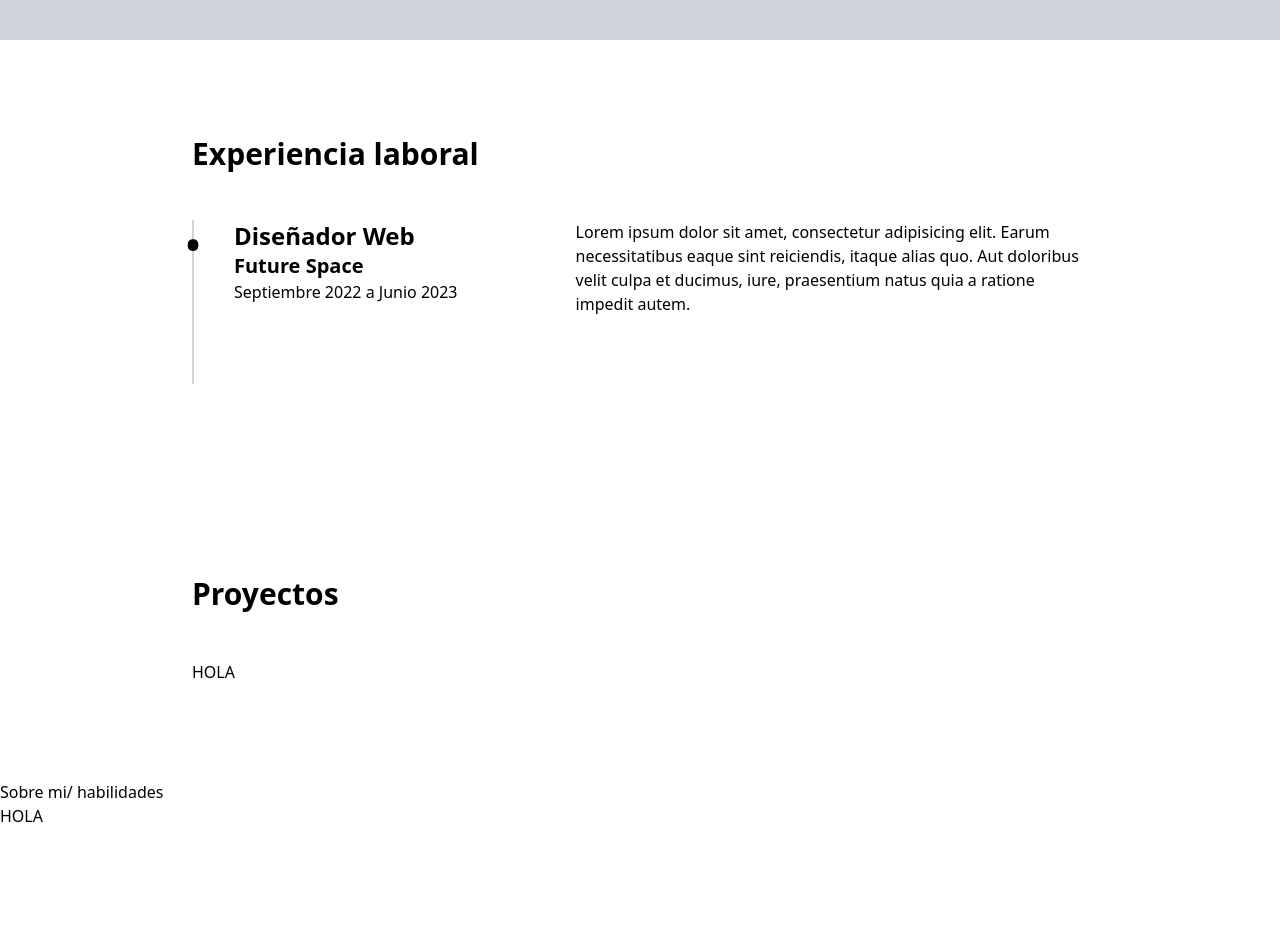
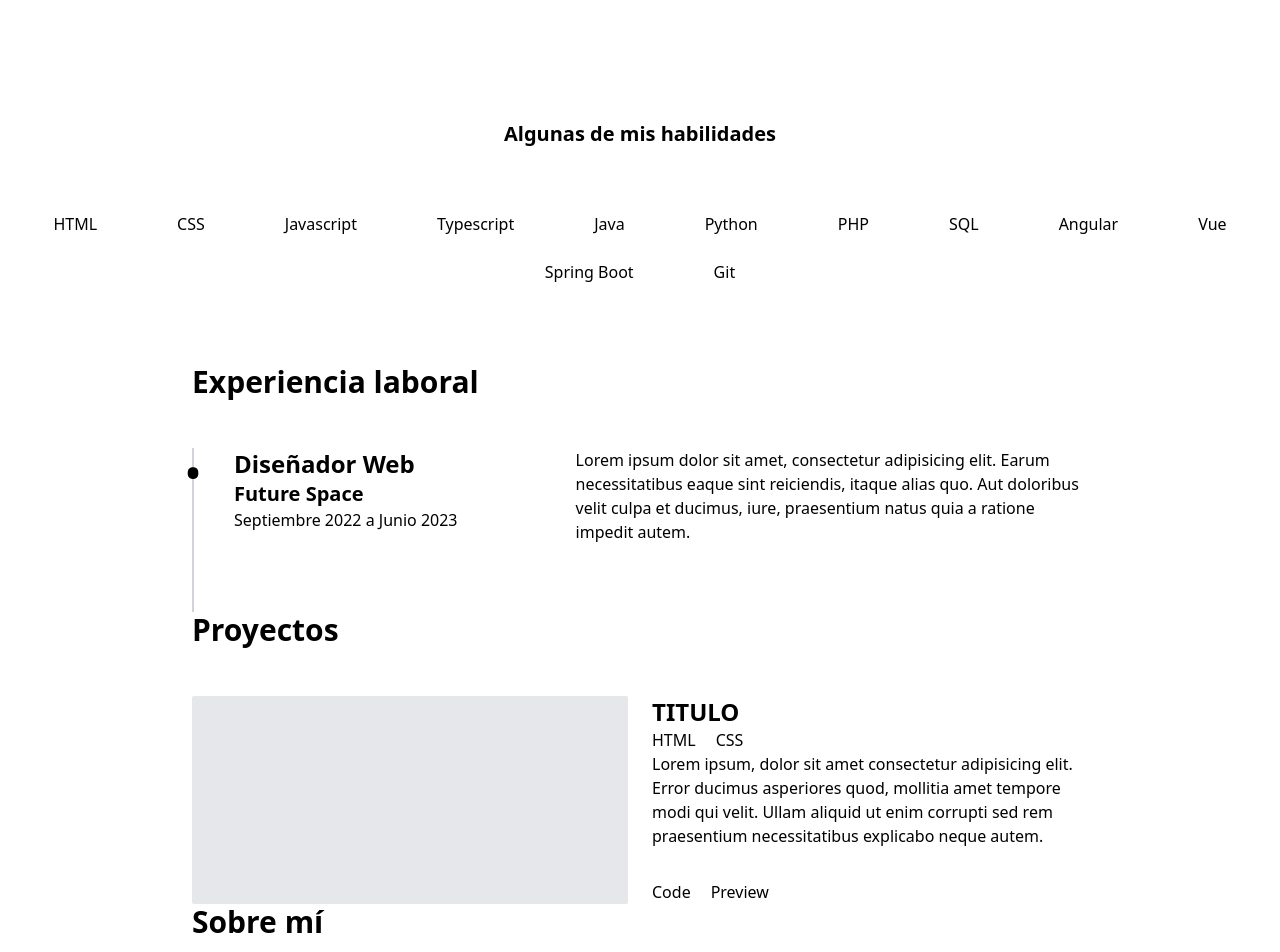
Before and after one commit to mgarcia02/mario-portfolio, a React (Vite) app: page / in a window 1280 px wide. Shown: the part 760-1712 px from the top of the page. Before the commit the page ends 1588 px from the top, so only its background shows below. Built offline with nearby package versions, Linux system fonts and the light colour scheme.

Commit message:
Cambios estilos

```diff
--- a/src/App.tsx
+++ b/src/App.tsx
@@ -2,7 +2,7 @@ function App() {
 
   return (
     <>
-      <section className="flex flex-col justify-center h-screen gap-12 px-12 py-12 bg-gray-300 md:items-center md:justify-between lg:py-48 lg:px-48 md:flex-row">
+      <section className="flex flex-col justify-center h-screen gap-12 md:items-center md:justify-between md:flex-row section-padding2">
         <div>
           <h1 className="text-4xl font-bold">Mario García Relaño</h1>
         <h2 className="mt-2 text-2xl text-gray-700">Programador Full-Stack</h2>
@@ -14,7 +14,24 @@ function App() {
           <p>correo</p>
         </div>
       </section>
-      <section className="items-center px-12 py-12 lg:py-24 lg:px-48 lg:items-start">
+      <section className="px-12 py-20 text-center">
+        <h2 className="mb-16 text-xl font-bold">Algunas de mis habilidades</h2>
+        <div className="flex flex-wrap justify-center gap-4 md:gap-x-20 md:gap-y-6">
+          <p>HTML</p>
+          <p>CSS</p>
+          <p>Javascript</p>
+          <p>Typescript</p>
+          <p>Java</p>
+          <p>Python</p>
+          <p>PHP</p>
+          <p>SQL</p>
+          <p>Angular</p>
+          <p>Vue</p>
+          <p>Spring Boot</p>
+          <p>Git</p>
+        </div>
+      </section>
+      <section className="items-center section-padding2 lg:items-start">
         <h2 className="mb-12 text-3xl font-bold">Experiencia laboral</h2>
         <ol className="relative pl-10 border-l-2 border-gray-300">
           <li>
@@ -32,13 +49,34 @@ function App() {
           </li>
         </ol>
       </section>
-      <section className="items-center px-12 py-12 lg:py-24 lg:px-48 lg:items-start">
+      <section className="items-center section-padding2 lg:items-start">
         <h2 className="mb-12 text-3xl font-bold">Proyectos</h2>
-        <p>HOLA</p>
+        <div>
+          <article className="flex flex-col gap-6 md:flex-row">
+            <div className="w-full bg-gray-200 rounded-sm h-52 md:w-1/2">
+            </div>
+            <div className="w-full md:w-1/2">
+              <h3 className="text-2xl font-bold">TITULO</h3>
+              <ul className="flex gap-5">
+                <li>HTML</li>
+                <li>CSS</li>
+              </ul>
+              <p>Lorem ipsum, dolor sit amet consectetur adipisicing elit. Error ducimus asperiores quod, mollitia amet tempore modi qui velit. Ullam aliquid ut enim corrupti sed rem praesentium necessitatibus explicabo neque autem.</p>
+              <footer className="flex gap-5 mt-8">
+                <a href="#">Code</a>
+                <a href="#">Preview</a>
+              </footer>
+            </div>
+          </article>
+        </div>
       </section>
-      <section>
-        <h2>Sobre mi/ habilidades</h2>
-        <p>HOLA</p>
+      <section className="section-padding2">
+        <h2 className="mb-12 text-3xl font-bold">Sobre mí</h2>
+        <article>
+          <p>Lorem ipsum dolor sit amet consectetur adipisicing elit. Ex veritatis, iste quidem porro deleniti vitae possimus neque aliquid sed distinctio quam vero provident rerum quia ad nobis! Sint, incidunt quas?</p>
+          <p>Lorem ipsum dolor sit, amet consectetur adipisicing elit. Autem corporis molestias doloremque maiores quaerat totam, ullam dolorum ipsam quasi? Pariatur recusandae, numquam molestiae minus laborum molestias nam libero ratione quas?</p>
+          <p>Lorem ipsum dolor sit amet consectetur, adipisicing elit. Sit provident porro exercitationem dolore. Magni, laboriosam labore modi, facere architecto mollitia quo sed vero necessitatibus, adipisci numquam quod voluptatibus accusantium doloremque.</p>
+        </article>
       </section>
     </>
   )
--- a/src/styles/index.css
+++ b/src/styles/index.css
@@ -1,3 +1,12 @@
 @tailwind base;
 @tailwind components;
 @tailwind utilities;
+
+/* Clases personalizadas */
+.section-padding {
+    @apply px-12 py-24 lg:px-48 xl:px-80;
+}
+
+.section-padding2 {
+    @apply mx-10 md:mx-auto lg:max-w-4xl md:max-w-2xl
+}
```
